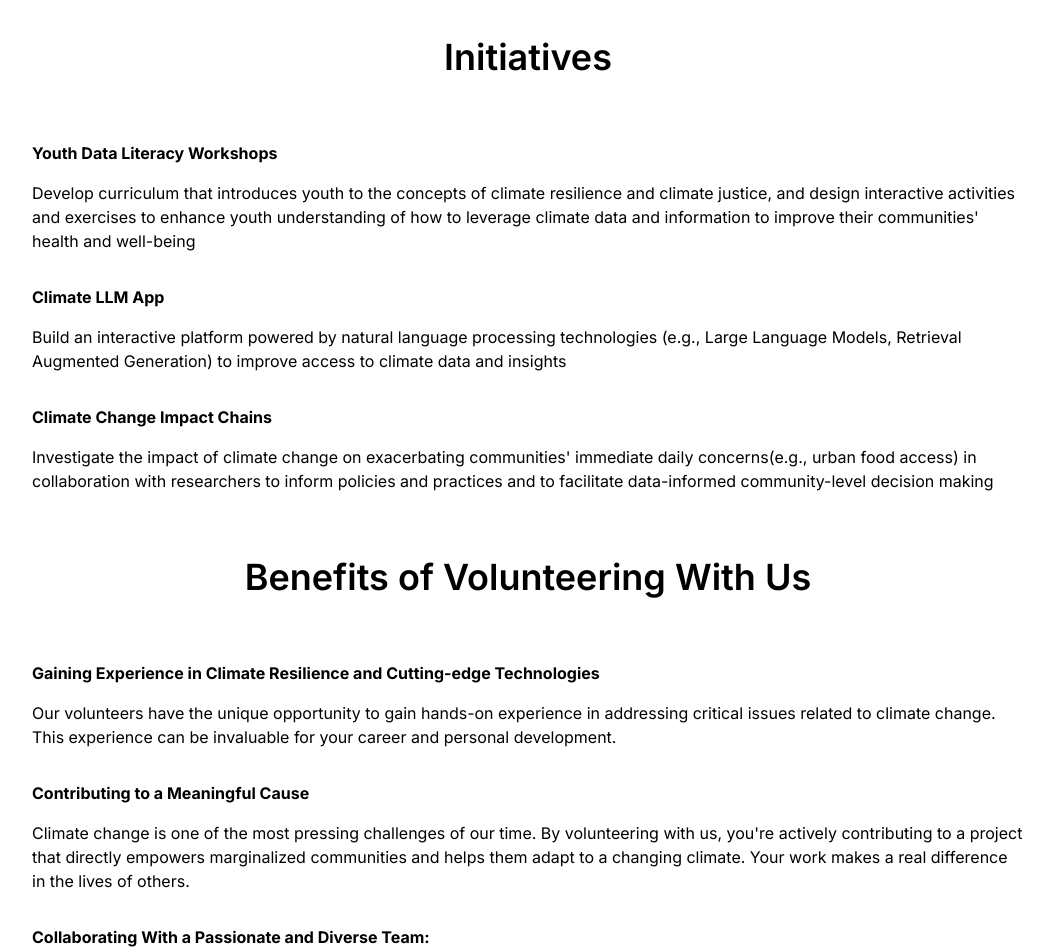
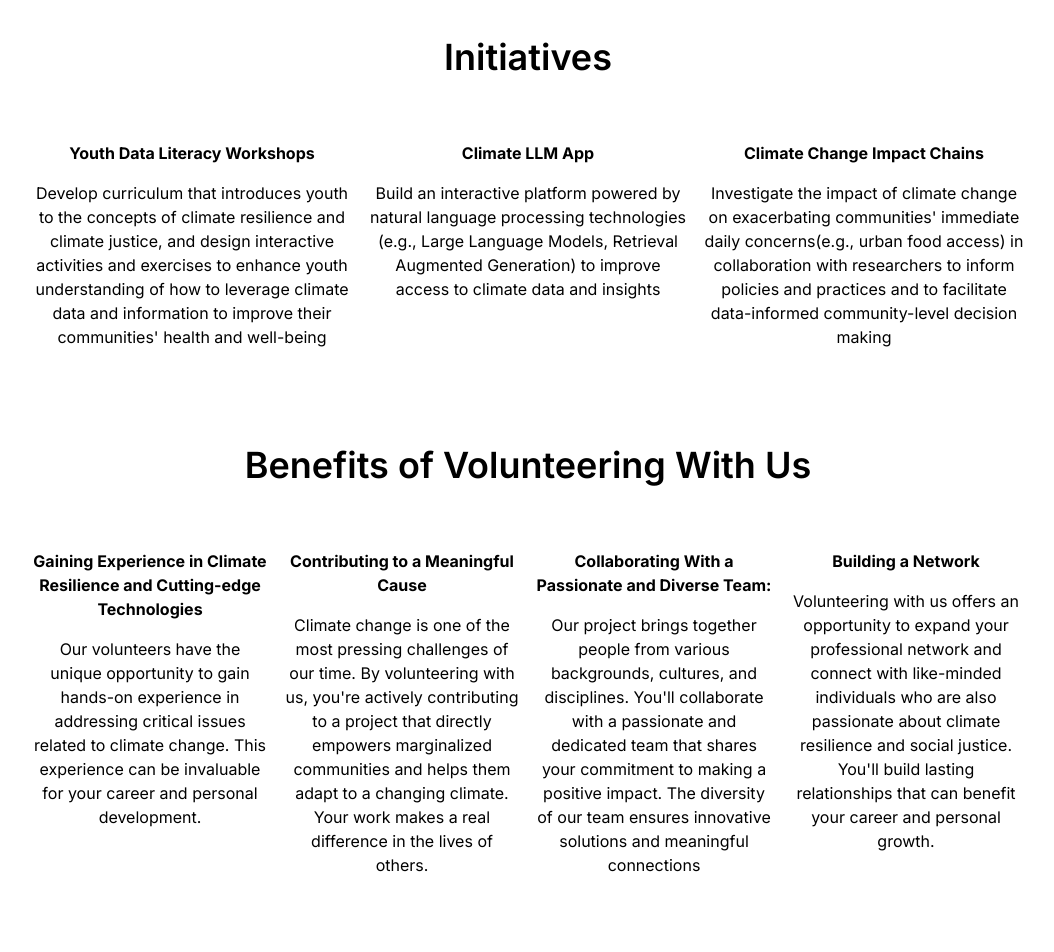
Before and after one commit to Climate-Resilient-Communities/crc_website, a Next.js app: page /contributor in a window 1280 px wide. Shown: the part 1620-2572 px from the top of the page, without its empty margins (112-1166 px from the left). Built offline with nearby package versions, Linux system fonts and the light colour scheme.

Commit message:
changed number of columns on larger screens for information

```diff
--- a/app/about/page.tsx
+++ b/app/about/page.tsx
@@ -57,10 +57,13 @@ export default function About() {
                 </p>
                 </div>
 
-                <div>
+
                 <h3 className="py-4 my-8 text-center justify-between pt-4 mx-auto text-2xl md:text-3xl lg:text-4xl font-semibold">
                     Empowering Communities
                 </h3>
+                <div className="items-center justify-center text-center">
+                <div className="grid grid-cols-1 md:grid-cols-3 gap-4">
+                <div>
                 <h4 className="justify-between pt-4 mx-auto font-bold">
                     Informed and Engaged Communities
                 </h4>
@@ -73,6 +76,8 @@ export default function About() {
                 is on empowering youth to become ambassadors for climate
                 resilience and climate justice within their communities.
                 </p>
+                </div>
+                <div>
                 <h4 className="justify-between pt-4 mx-auto font-bold">
                     Actionable Insights
                 </h4>
@@ -81,6 +86,8 @@ export default function About() {
                 timely and effective adaptation measures, ensuring they
                 can respond to climate resilience challenges proactively.
                 </p>
+                </div>
+                <div>
                 <h4 className="justify-between pt-4 mx-auto font-bold">
                     Community Network Building
                 </h4>
@@ -93,11 +100,16 @@ export default function About() {
                 and enhancing resilience.
                 </p>
                 </div>
+                </div>
+                </div>
 
-                <div>
+
                 <h3 className="py-4 my-8 text-center justify-between pt-4 mx-auto text-2xl md:text-3xl lg:text-4xl font-semibold">
                     Our Approach
                 </h3>
+                <div className="items-center justify-center text-center">
+                <div className="grid grid-cols-1 md:grid-cols-3 gap-4">
+                <div>
                 <h4 className="justify-between pt-4 mx-auto font-bold">
                 Community-Centric Solutions
                 </h4>
@@ -113,6 +125,8 @@ export default function About() {
                 addressing their immediate concerns like food insecurity
                 and inadequate housing conditions.
                 </p>
+                </div>
+                <div>
                 <h4 className="justify-between pt-4 mx-auto font-bold">
                     Transparency and Collaboration
                 </h4>
@@ -125,6 +139,8 @@ export default function About() {
                 at the forefront, driving decisions and rapid prototyping
                 in collaboration with stakeholders.
                 </p>
+                </div>
+                <div>
                 <h4 className="justify-between pt-4 mx-auto font-bold">
                 Co-creation at the Core
                 </h4>
@@ -138,6 +154,8 @@ export default function About() {
                 and enhancing community organizing and advocacy skills.
                 </p>
                 </div>
+                </div>
+                </div>
             </div>
         </div>
         <AboutFooter />
--- a/app/contributor/page.tsx
+++ b/app/contributor/page.tsx
@@ -83,10 +83,15 @@ export default function Contributor() {
         </div>
       </div>
     </div>
+    </div>
 
                 <h3 className="py-4 my-8 text-center justify-between pt-4 mx-auto text-2xl md:text-3xl lg:text-4xl font-semibold">
                     Initiatives
                 </h3>
+
+                <div className="items-center justify-center text-center">
+                  <div className="grid grid-cols-1 md:grid-cols-3 gap-4">
+                <div>
                 <h4 className="justify-between pt-4 mx-auto font-bold">
                     Youth Data Literacy Workshops
                 </h4>
@@ -97,6 +102,8 @@ export default function Contributor() {
                 understanding of how to leverage climate data and
                 information to improve their communities&#39; health and well-being
                 </p>
+                </div>
+                <div>
                 <h4 className="justify-between pt-4 mx-auto font-bold">
                     Climate LLM App
                 </h4>
@@ -106,6 +113,8 @@ export default function Contributor() {
                 Retrieval Augmented Generation&#41; to improve access to
                 climate data and insights
                 </p>
+                </div>
+                <div>
                 <h4 className="justify-between pt-4 mx-auto font-bold">
                     Climate Change Impact Chains
                 </h4>
@@ -117,11 +126,16 @@ export default function Contributor() {
                 decision making
                 </p>
                 </div>
+                </div>
+                </div>
 
-                <div>
+
                 <h3 className="py-4 my-8 text-center justify-between pt-4 mx-auto text-2xl md:text-3xl lg:text-4xl font-semibold">
                     Benefits of Volunteering With Us
                 </h3>
+                <div className="items-center justify-center text-center">
+                <div className="grid grid-cols-1 md:grid-cols-2 xl:grid-cols-4 gap-4">
+                  <div>
                 <h4 className="justify-between pt-4 mx-auto font-bold">
                 Gaining Experience in Climate Resilience and Cutting-edge Technologies
                 </h4>
@@ -131,6 +145,8 @@ export default function Contributor() {
                 change. This experience can be invaluable for your career
                 and personal development.
                 </p>
+                </div>
+                <div>
                 <h4 className="justify-between pt-4 mx-auto font-bold">
                     Contributing to a Meaningful Cause
                 </h4>
@@ -142,6 +158,8 @@ export default function Contributor() {
                 changing climate. Your work makes a real difference
                 in the lives of others.
                 </p>
+                </div>
+                <div>
                 <h4 className="justify-between pt-4 mx-auto font-bold">
                 Collaborating With a Passionate and Diverse Team:
                 </h4>
@@ -153,6 +171,8 @@ export default function Contributor() {
                 impact. The diversity of our team ensures innovative
                 solutions and meaningful connections
                 </p>
+                </div>
+                <div>
                 <h4 className="justify-between pt-4 mx-auto font-bold">
                 Building a Network
                 </h4>
@@ -165,8 +185,11 @@ export default function Contributor() {
                 growth.
                 </p>
                 </div>
+                </div>
+                </div>
+
                 <div>
-                  <p className="font-bold mb-12">
+                  <p className="font-bold my-12">
                   To apply, please send your resume and a brief
                   statement of interest to volunteers@crcgreen.com.
                   We look forward to welcoming you to our organization
--- a/app/partnership/page.tsx
+++ b/app/partnership/page.tsx
@@ -41,6 +41,8 @@ export default function Partnership() {
                 </p>
                 </div>
 
+                <div className="items-center justify-center text-center">
+                <div className="grid grid-cols-1 md:grid-cols-2 xl:grid-cols-4 gap-4">
                 <div>
                 <h4 className="justify-between pt-4 mx-auto font-bold text-center">
                     NGOs/NPOs
@@ -60,6 +62,8 @@ export default function Partnership() {
                 and sustainable future for marginalized and
                 vulnerable urban communities.
                 </p>
+                </div>
+                <div>
                 <h4 className="justify-between pt-4 mx-auto font-bold text-center">
                 Government Agencies
                 </h4>
@@ -75,6 +79,8 @@ export default function Partnership() {
                 by supporting and strengthening the implementation
                 of climate plans.
                 </p>
+                </div>
+                <div>
                 <h4 className="justify-between pt-4 mx-auto font-bold text-center">
                     Academic Groups
                 </h4>
@@ -89,6 +95,8 @@ export default function Partnership() {
                 within communities, laying the foundation of
                 sustainable resilience.
                 </p>
+                </div>
+                <div>
                 <h4 className="justify-between pt-4 mx-auto font-bold text-center">
                     Community Groups
                 </h4>
@@ -107,7 +115,8 @@ export default function Partnership() {
                 and effectiveness of climate resilience efforts.
                 </p>
                 </div>
-                <p className="font-bold text-sm mb-12">
+                </div>
+                <p className="font-bold text-sm my-12">
                 Ready to partner with us or learn more about our
                 initiatives? Email us at partnership@crcgreen.com
                 to start a conversation today. You can also stay
@@ -116,6 +125,7 @@ export default function Partnership() {
                 Let&#39;s work together to build a greener, more
                 resilient future for all.
                 </p>
+                </div>
             </div>
         </div>
         <PartnershipFooter />
--- a/components/About.tsx
+++ b/components/About.tsx
@@ -15,7 +15,7 @@ function About() {
     </div>
 
     {/* Column 2: About Section */}
-    <div className=" bg-[#B20D48] p-8 rounded-lg relative flex flex-col items-center order-2 lg:order-none">
+    <div className=" bg-[#B20D48] p-8 rounded-lg relative flex flex-col items-center justify-center order-2 lg:order-none">
       <h2 className="text-3xl font-semibold text-white mb-4">About Our Organization</h2>
       <p className="text-white">
       We aim to bridge the gap between top-down climate plans and grassroots actions,
@@ -30,7 +30,7 @@ function About() {
     </div>
 
     {/* Column 3: Contributor Section */}
-    <div className="flex flex-col items-center bg-[#3e9a0b] p-8 rounded-lg order-4 lg:order-none">
+    <div className="flex flex-col items-center justify-center bg-[#3e9a0b] p-8 rounded-lg order-4 lg:order-none">
       <h2 className="text-3xl font-semibold text-white mb-4">Become a Contributor</h2>
       <p className="text-white">
       Welcome to our vibrant community of change-makers! As a Project Contributor,
@@ -65,7 +65,7 @@ function About() {
     </div>
 
     {/* Column 6: Partnership Section */}
-    <div className=" bg-[#240DB2] p-8 rounded-lg relative flex flex-col items-center order-6 lg:order-none">
+    <div className=" bg-[#240DB2] p-8 rounded-lg relative flex flex-col items-center justify-center order-6 lg:order-none">
       <h2 className="text-3xl font-semibold text-white mb-4">Collaborate for Impact</h2>
       <p className="text-white">
       Whether you are NPOs, government agencies, academic groups or community groups,
@@ -80,7 +80,7 @@ function About() {
     </div>
 
     {/* Column 3: The Team Section */}
-    <div className="flex flex-col items-center bg-[#B2770D] p-8 rounded-lg order-8 lg:order-none">
+    <div className="flex flex-col items-center justify-center bg-[#B2770D] p-8 rounded-lg order-8 lg:order-none">
       <h2 className="text-3xl font-semibold text-white mb-4">The Team</h2>
       <p className="text-white">
       At the core of CRC lies a passionate team committed to driving positive
```
Also changed, not shown: components/Contact.tsx (+0 -41 lines).
